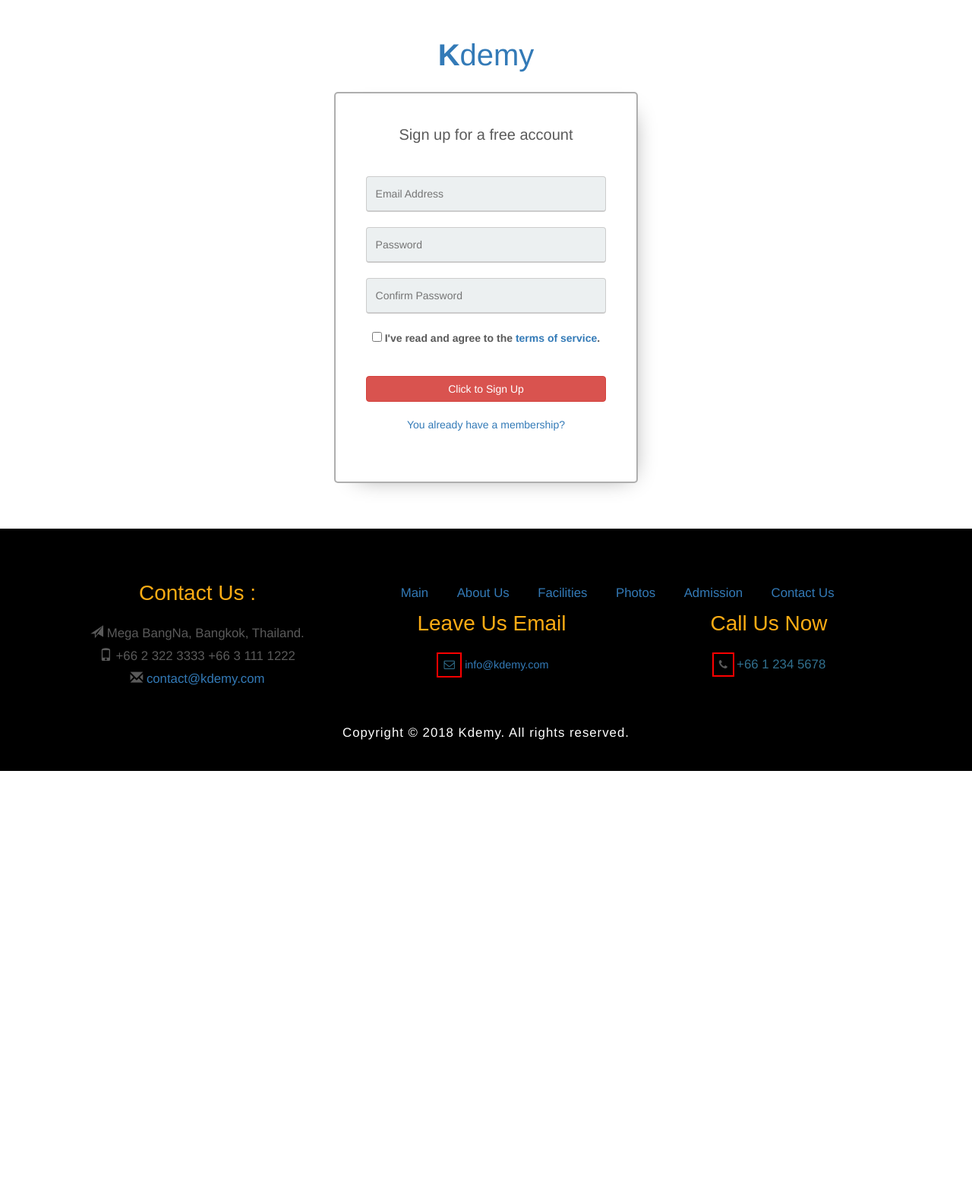
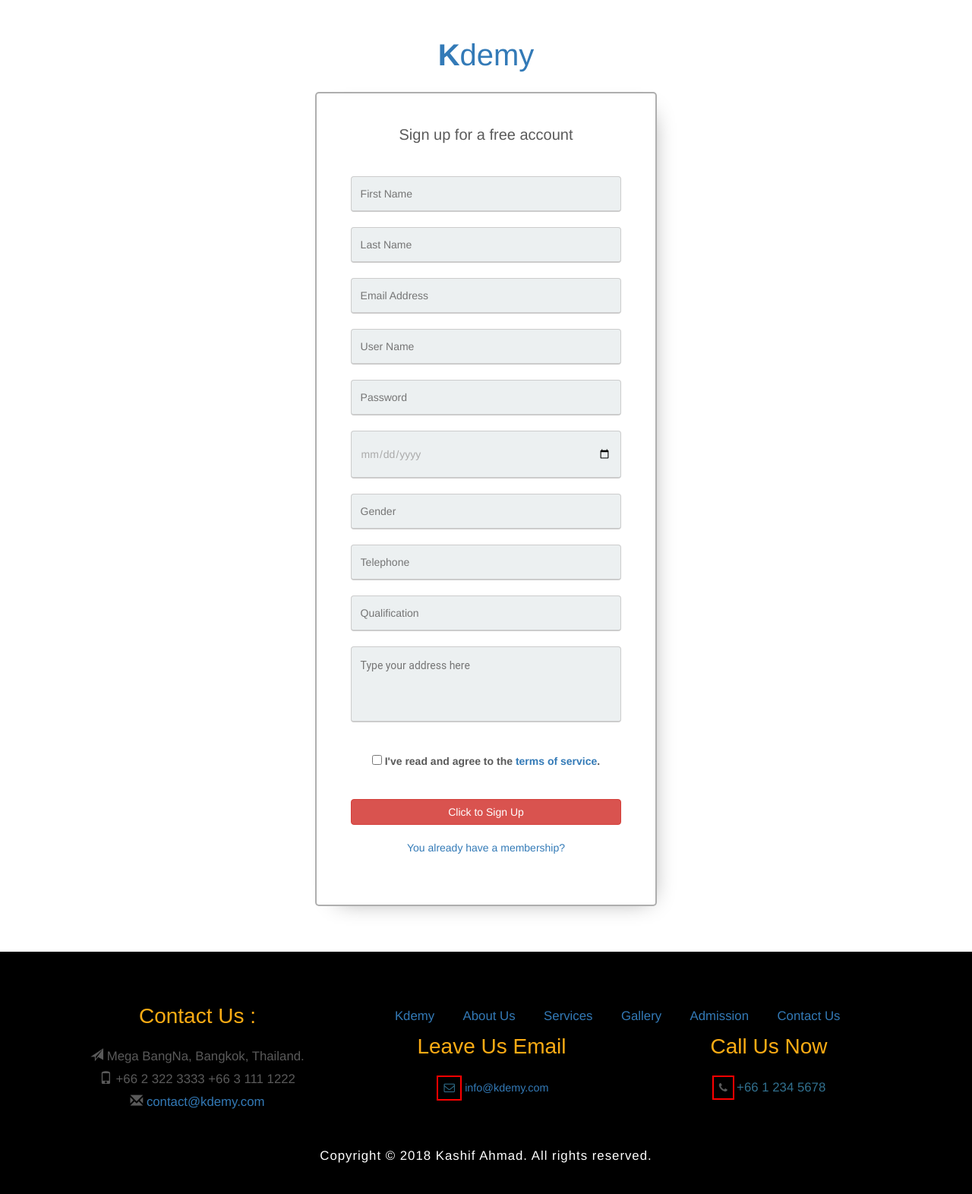
Before and after one commit to kashikushi/Kdemy2, a PHP site: page /Sign_Up.php in a window 1280 px wide. Shown: the part 106-1678 px from the top of the page at 76% size. Before the commit the page ends 1121 px from the top, so only its background shows below. Run offline with PHP 8.4, Linux system fonts and the light colour scheme.

Commit message:
Sign input tag increase to 10. database connected.

```diff
--- a/Sign_Up.php
+++ b/Sign_Up.php
@@ -50,7 +50,7 @@ h1{
 
 .box{
 	background: white;
-	width: 400px;
+	width: 450px;
 	border-radius: 5px;
 	margin: 20px auto 60px auto;
 	padding: 20px 0px 50px 0px;
@@ -110,6 +110,9 @@ h1{
 .btn3:hover, .btn3:active {
     background-color: red;
 }
+	#tbox {
+		height: 100px;
+	}
 
 </style>
 
@@ -136,9 +139,16 @@ include("header.html");
 <!--form start-->
 
 <form action="data_sign_up.php" method="POST">
+<input type="text" class="email" name="fname" placeholder="First Name" required="" value="">
+<input type="text" class="email" name="lname" placeholder="Last Name" required="" value="">
 <input type="email" class="email" name="email" placeholder="Email Address" required="" value="">
+<input type="text" class="email" name="uname" placeholder="User Name" required="" value="">
 <input type="password" class="email" name="password" minlength="6" placeholder="Password" required="">
-<input type="password" class="email" name="password_confirmation" minlength="6" placeholder="Confirm Password" required="">
+<input type="date" class="email" name="dob" placeholder="Date of Birth" required="">
+<input type="text" class="email" name="gen" placeholder="Gender" required="">
+<input type="tel" class="email" name="tel" placeholder="Telephone" required="">
+<input type="text" class="email" name="quali" placeholder="Qualification" required="">
+<textarea name="haddress" class="email" id="tbox" cols="30" rows="10" placeholder="Type your address here"></textarea>
 
 <!--form ends-->
 
--- a/footer.html
+++ b/footer.html
@@ -28,10 +28,10 @@
 			</div>
 				<div class="col-md-8 w3layouts_footer_grid">
 					<ul class="w3l_footer_nav">
-						<li><a href="index.php">Main</a></li>
+						<li><a href="index.php">Kdemy</a></li>
 						<li><a href="About_Us.php">About Us</a></li>
-						<li><a href="Services.php">Facilities</a></li>
-						<li><a href="Gallery.php">Photos</a></li>
+						<li><a href="Services.php">Services</a></li>
+						<li><a href="Gallery.php">Gallery</a></li>
 						<li><a href="Admission.php">Admission</a></li>
 						<li><a href="Contact_Us.php">Contact Us</a></li>
 					</ul>
@@ -47,7 +47,7 @@
 				<div class="clearfix"> </div>
 			</div>
 			<div class="footer-bottom-agile">
-					<p> Copyright &copy; 2018 Kdemy. All rights reserved. </p>
+					<p> Copyright &copy; 2018 Kashif Ahmad. All rights reserved. </p>
 				</div>
 
 		</div>
```
Also changed, not shown: data_sign_up.php (+11 -3 lines).
